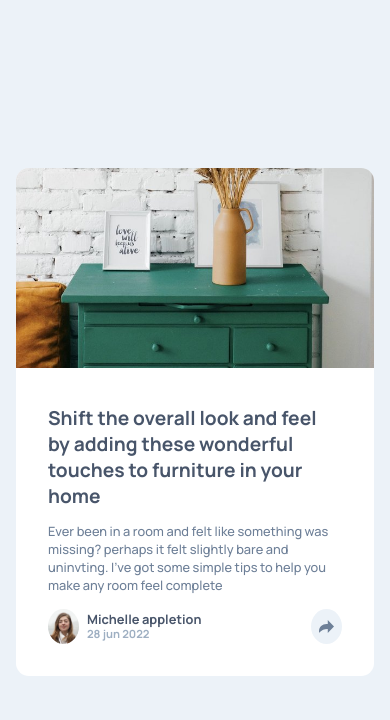
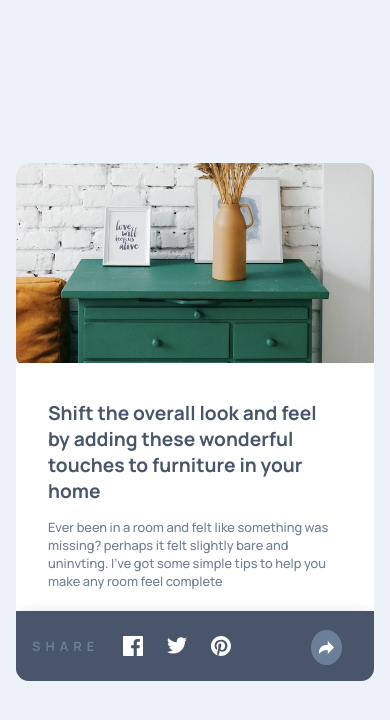
Before and after one commit to elangyudha280/article-preview-component-, a React (Create React App) app: page / in a window 390 px wide. Both pictures are taken after a click on the button 326 px from the left and 626 px from the top of the page. Shown: the top 720 px of the page. Built offline with nearby package versions, Linux system fonts and the light colour scheme.

Commit message:
selesai project

```diff
--- a/public/assets/index.css
+++ b/public/assets/index.css
@@ -21,6 +21,7 @@
   display: grid;
   place-items: center;
   top: 0;
+  overflow-x: hidden;
   left: 0;
 }
 
@@ -32,7 +33,6 @@
   grid-template-columns: 0.6fr 1fr;
   grid-auto-rows: auto;
   border-radius: 0.8em;
-  overflow: hidden;
   font-family: var(--font);
   background: #fff;
 }
@@ -41,9 +41,12 @@
   position: relative;
   width: 100%;
   height: 250px;
+}
+.container div#card-header {
   overflow: hidden;
+  border-top-left-radius: 0.8em;
+  border-bottom-left-radius: 0.8em;
 }
-
 .container .card-header img {
   width: 100%;
   height: 100%;
@@ -52,10 +55,10 @@
   object-position: center left;
 }
 
-.container .card-body {
-  padding: 2em 2em;
+.container .card-body .head-body {
+  padding: 2em 2em 0;
+  margin-bottom: 1em;
 }
-
 .card-body .title-card-body {
   color: var(--VeryDarkGrayishBlue);
   margin-bottom: 0.7em;
@@ -65,15 +68,17 @@
 
 .card-body .desc-card-body {
   font-size: 0.8em;
-  margin-bottom: 1.2em;
+  /* margin-bottom: 1.2em; */
   color: var(--DesaturatedDarkBlue);
 }
 
 .card-body .card-body-footer {
   width: 100%;
   display: grid;
+  padding: 0 2em;
   grid-template-columns: 0.2fr 1.5fr 0.2fr;
   grid-auto-rows: 35px;
+  position: relative;
 }
 
 .card-body-footer .card-footer-img {
@@ -105,20 +110,58 @@
   font-size: 0.7em;
   font-weight: 700;
 }
-.card-footer-share {
+.btn-footer-share {
   width: 100%;
   height: 100%;
   border: none;
   cursor: pointer;
+  z-index: 2;
   display: grid;
   place-items: center;
   background: var(--LightGrayishBlue);
   border-radius: 50%;
+  transition: 0.3s;
 }
-.card-footer-share path {
+.btn-footer-share .share-path {
   fill: #6e8098;
 }
+.btn-footer-share path.path-active {
+  fill: #fff;
+}
 
+.card-body-footer button.btn-footer-share-active {
+  background: var(--DesaturatedDarkBlue);
+}
+
+.card-body-footer .icon-share {
+  position: absolute;
+  z-index: 1;
+  box-shadow: 0 0.3em 1em -5px hsla(0, 0%, 0%, 0.5);
+  right: -3em;
+  top: -4em;
+  width: 220px;
+  border-radius: 0.8em;
+  padding: 0.9em 1em;
+  background: var(--VeryDarkGrayishBlue);
+  display: flex;
+  align-items: center;
+  gap: 0.5em;
+  opacity: 0;
+  visibility: hidden;
+  transition: 0.3s;
+  justify-content: space-around;
+}
+.card-body-footer div.icon-share-active {
+  visibility: visible;
+  opacity: 1;
+}
+.icon-share p {
+  text-transform: uppercase;
+  font-size: 0.8em;
+  font-weight: 700;
+  color: var(--DesaturatedDarkBlue);
+  letter-spacing: 5px;
+}
 @media screen and (max-width: 768px) {
   .App {
     padding: 0.5em 1em;
@@ -129,17 +172,38 @@
     height: auto;
     display: grid;
     grid-template-columns: 1fr;
+    overflow: hidden;
     grid-auto-rows: auto;
+  }
+  .card-body .card-body-footer {
+    padding: 0 2em 1em;
   }
   .container .item-container {
     height: auto;
   }
-
+  .container div#card-header {
+    overflow: hidden;
+    border-top-left-radius: 0.8em;
+    border-top-right-radius: 0.8em;
+  }
+  .container .card-body .head-body {
+    margin-bottom: 2.5em;
+  }
   .container .card-header img {
     width: 100%;
     height: 250px;
-
     object-position: center;
+  }
+  .card-body-footer .icon-share {
+    position: absolute;
+    width: 100%;
+    border-radius: 0;
+    height: 70px;
+    justify-content: left;
+    gap: 1.5em;
+    left: 0;
+    padding: 1em 2em;
+    top: -1.2em;
   }
 }
 
@@ -150,4 +214,27 @@
   .container .card-header img {
     height: 200px;
   }
+  .card-body-footer .icon-share {
+    padding: 1em 1em;
+  }
 }
+
+@media screen and (max-width: 330px) {
+  .card-body .card-body-footer {
+    grid-template-columns: 0.5fr 1.4fr 0.3fr;
+  }
+}
+
+@media screen and (max-height: 575px) and (max-width: 768px) {
+  .App {
+    height: auto;
+    padding: 100px 1em;
+  }
+}
+
+@media screen and (max-height: 270px) {
+  .App {
+    height: auto;
+    padding: 100px 1em;
+  }
+}
--- a/src/component/container.jsx
+++ b/src/component/container.jsx
@@ -18,22 +18,30 @@
 // component card header container
 const CardHeader = ()=>{
     return (
-        <div className="item-container card-header">
-            <img src="images/drawers.jpg" alt="" />
+        <div className="item-container card-header" id="card-header">
+        <img src="images/drawers.jpg" alt="" />
         </div>
     )
+}
+
+const show =()=>{
+    document.querySelector('.icon-share').classList.toggle('icon-share-active')
+    document.querySelector('.btn-footer-share').classList.toggle('btn-footer-share-active')
+    document.querySelector('.share-path').classList.toggle('path-active')
 }
 
 // card body container
 const CardBody = ()=>{
     return (
         <div className="item-container card-body">
+            <div className="head-body">
             <h3 className="title-card-body">
                 Shift the overall look and feel by adding these wonderful touches to furniture in your home
             </h3>
             <p className="desc-card-body">
                 Ever been in a room and felt like something was missing? perhaps it felt slightly bare and uninvting. I've got some simple tips to help you make any room feel complete
             </p>
+            </div>
             <div className="card-body-footer">
                 <div className="card-footer-img">
                     <img src="images/avatar-michelle.jpg" alt="" />
@@ -44,10 +52,18 @@
                        28 jun 2022
                    </span>
                 </div>
-                <button className="card-footer-share">
-                <svg xmlns="http://www.w3.org/2000/svg" width="15" height="13"><path d="M15 6.495L8.766.014V3.88H7.441C3.33 3.88 0 7.039 0 10.936v2.049l.589-.612C2.59 10.294 5.422 9.11 8.39 9.11h.375v3.867L15 6.495z"/></svg>
+                <button className="btn-footer-share" onClick={show}>
+                <svg xmlns="http://www.w3.org/2000/svg" width="15" height="13"><path className="share-path" d="M15 6.495L8.766.014V3.88H7.441C3.33 3.88 0 7.039 0 10.936v2.049l.589-.612C2.59 10.294 5.422 9.11 8.39 9.11h.375v3.867L15 6.495z"/></svg>
                 </button>
+                <div className="icon-share">
+                 <p>share</p>
+                 <svg xmlns="http://www.w3.org/2000/svg" width="20" height="20"><path fill="#FFF" d="M18.896 0H1.104C.494 0 0 .494 0 1.104v17.793C0 19.506.494 20 1.104 20h9.58v-7.745H8.076V9.237h2.606V7.01c0-2.583 1.578-3.99 3.883-3.99 1.104 0 2.052.082 2.329.119v2.7h-1.598c-1.254 0-1.496.597-1.496 1.47v1.928h2.989l-.39 3.018h-2.6V20h5.098c.608 0 1.102-.494 1.102-1.104V1.104C20 .494 19.506 0 18.896 0z"/></svg>
+                 <svg xmlns="http://www.w3.org/2000/svg" width="20" height="17"><path fill="#FFF" d="M20 2.172a8.192 8.192 0 01-2.357.646 4.11 4.11 0 001.804-2.27 8.22 8.22 0 01-2.605.996A4.096 4.096 0 0013.847.248c-2.65 0-4.596 2.472-3.998 5.037A11.648 11.648 0 011.392 1a4.109 4.109 0 001.27 5.478 4.086 4.086 0 01-1.858-.513c-.045 1.9 1.318 3.679 3.291 4.075a4.113 4.113 0 01-1.853.07 4.106 4.106 0 003.833 2.849A8.25 8.25 0 010 14.658a11.616 11.616 0 006.29 1.843c7.618 0 11.922-6.434 11.663-12.205A8.354 8.354 0 0020 2.172z"/></svg>
+                 <svg xmlns="http://www.w3.org/2000/svg" width="20" height="20"><path fill="#FFF" d="M10 0C4.478 0 0 4.477 0 10c0 4.237 2.636 7.855 6.356 9.312-.088-.791-.167-2.005.035-2.868.182-.78 1.172-4.97 1.172-4.97s-.299-.6-.299-1.486c0-1.39.806-2.428 1.81-2.428.852 0 1.264.64 1.264 1.408 0 .858-.545 2.14-.828 3.33-.236.995.5 1.807 1.48 1.807 1.778 0 3.144-1.874 3.144-4.58 0-2.393-1.72-4.068-4.177-4.068-2.845 0-4.515 2.135-4.515 4.34 0 .859.331 1.781.745 2.281a.3.3 0 01.069.288l-.278 1.133c-.044.183-.145.223-.335.134-1.249-.581-2.03-2.407-2.03-3.874 0-3.154 2.292-6.052 6.608-6.052 3.469 0 6.165 2.473 6.165 5.776 0 3.447-2.173 6.22-5.19 6.22-1.013 0-1.965-.525-2.291-1.148l-.623 2.378c-.226.869-.835 1.958-1.244 2.621.937.29 1.931.446 2.962.446 5.522 0 10-4.477 10-10S15.522 0 10 0z"/></svg>
+                </div>
+
             </div>
+
         </div>
     )
 }
```
